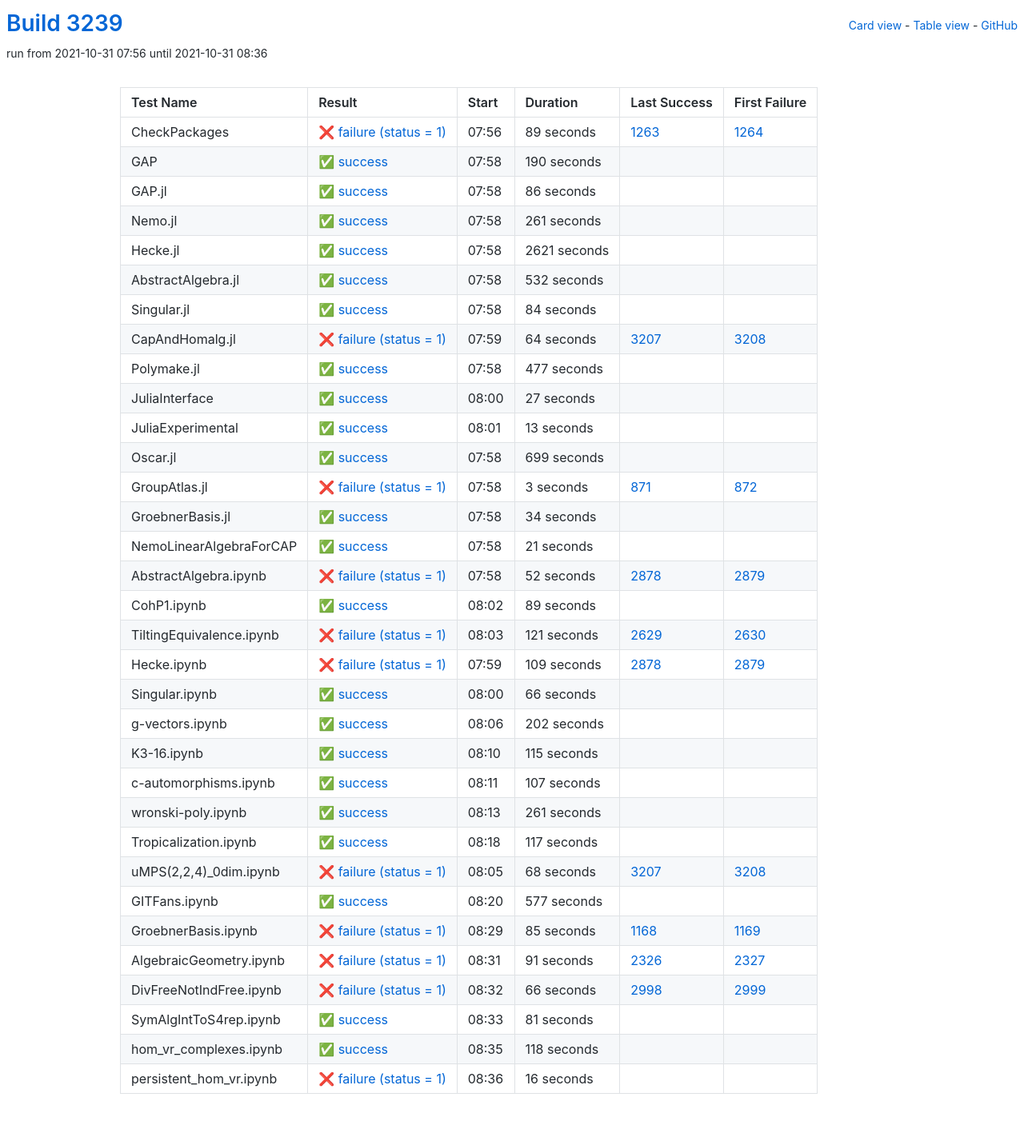
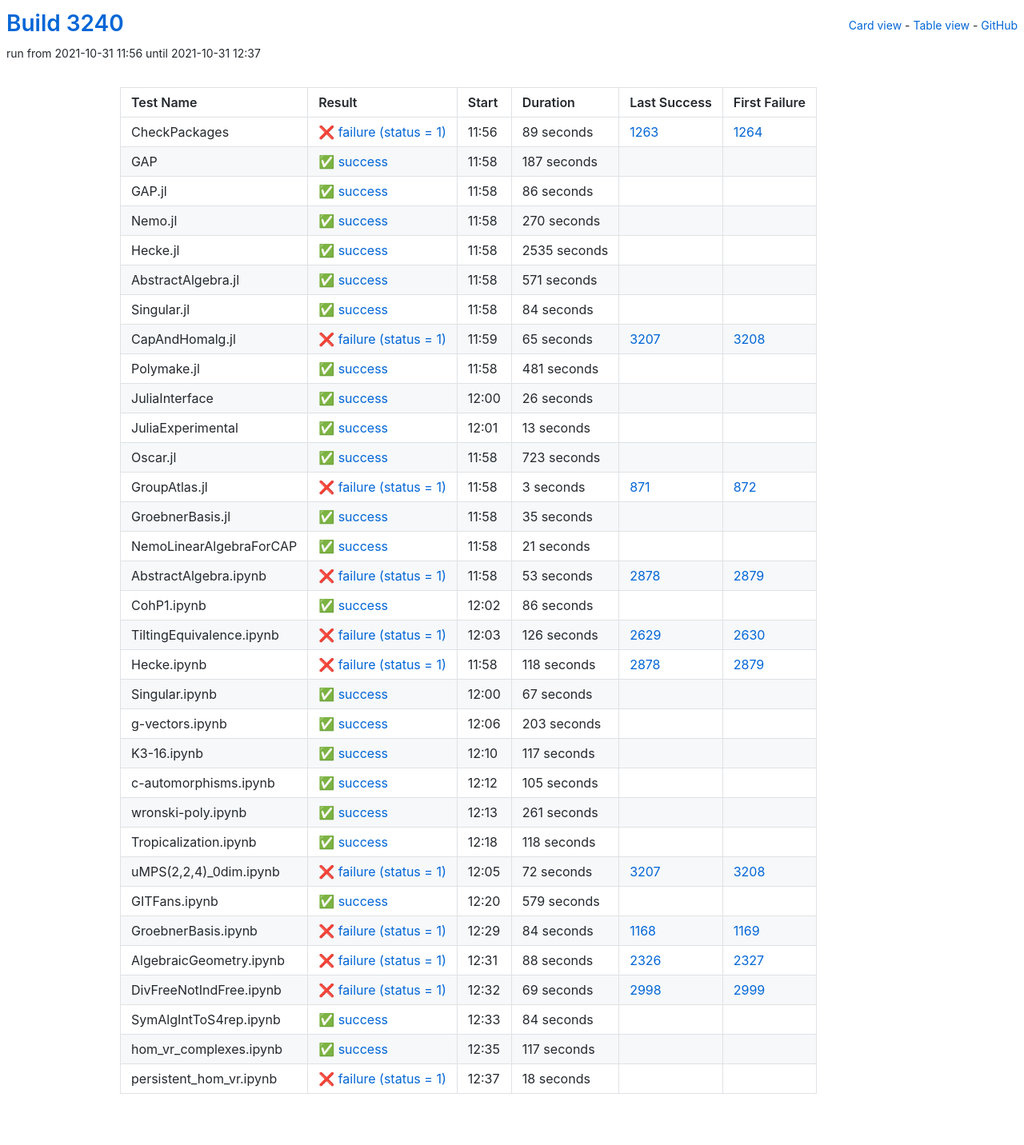
Before and after one commit to oscar-system/oscar-ci-status-stable, a Jekyll site: the page built from table.html, in a window 1280 px wide. Shown: the whole page at 80% size. Built offline with Jekyll 4.4.1, drawn with Linux system fonts in a browser that asks for light colours.

Commit message:
Build #3240

```diff
--- a/_data/ci.yml
+++ b/_data/ci.yml
@@ -1,6 +1,6 @@
 ---
-build: 3239
-build_url: https://oscarci.mathematik.uni-kl.de/job/oscar-stable/3239/
+build: 3240
+build_url: https://oscarci.mathematik.uni-kl.de/job/oscar-stable/3240/
 job: oscar-stable
 organization: oscar-system
 repo: oscar-ci-status-stable
@@ -8,8 +8,8 @@ repourl: https://github.com/oscar-system/oscar-ci-status-stable
 tests:
 - name: CheckPackages
   id: checkpackages
-  log: https://oscarci.mathematik.uni-kl.de/job/oscar-stable/3239/artifact/logs/build-3239/CheckPackages.log
-  start: 2021-10-31 07:56
+  log: https://oscarci.mathematik.uni-kl.de/job/oscar-stable/3240/artifact/logs/build-3240/CheckPackages.log
+  start: 2021-10-31 11:56
   success: false
   exitcode: 1
   status: failure
@@ -20,20 +20,20 @@ tests:
   first_failure_url: https://oscarci.mathematik.uni-kl.de/job/oscar-stable/1264/
 - name: GAP
   id: gap
-  log: https://oscarci.mathematik.uni-kl.de/job/oscar-stable/3239/artifact/logs/build-3239/GAP.log
-  start: 2021-10-31 07:58
+  log: https://oscarci.mathematik.uni-kl.de/job/oscar-stable/3240/artifact/logs/build-3240/GAP.log
+  start: 2021-10-31 11:58
   success: true
   exitcode: 0
   status: success
-  duration: 190
+  duration: 187
   last_success: false
   last_success_url:
   first_failure: false
   first_failure_url:
 - name: GAP.jl
   id: gap-jl
-  log: https://oscarci.mathematik.uni-kl.de/job/oscar-stable/3239/artifact/logs/build-3239/GAP.jl.log
-  start: 2021-10-31 07:58
+  log: https://oscarci.mathematik.uni-kl.de/job/oscar-stable/3240/artifact/logs/build-3240/GAP.jl.log
+  start: 2021-10-31 11:58
   success: true
   exitcode: 0
   status: success
@@ -44,44 +44,44 @@ tests:
   first_failure_url:
 - name: Nemo.jl
   id: nemo-jl
-  log: https://oscarci.mathematik.uni-kl.de/job/oscar-stable/3239/artifact/logs/build-3239/Nemo.jl.log
-  start: 2021-10-31 07:58
+  log: https://oscarci.mathematik.uni-kl.de/job/oscar-stable/3240/artifact/logs/build-3240/Nemo.jl.log
+  start: 2021-10-31 11:58
   success: true
   exitcode: 0
   status: success
-  duration: 261
+  duration: 270
   last_success: false
   last_success_url:
   first_failure: false
   first_failure_url:
 - name: Hecke.jl
   id: hecke-jl
-  log: https://oscarci.mathematik.uni-kl.de/job/oscar-stable/3239/artifact/logs/build-3239/Hecke.jl.log
-  start: 2021-10-31 07:58
+  log: https://oscarci.mathematik.uni-kl.de/job/oscar-stable/3240/artifact/logs/build-3240/Hecke.jl.log
+  start: 2021-10-31 11:58
   success: true
   exitcode: 0
   status: success
-  duration: 2621
+  duration: 2535
   last_success: false
   last_success_url:
   first_failure: false
   first_failure_url:
 - name: AbstractAlgebra.jl
   id: abstractalgebra-jl
-  log: https://oscarci.mathematik.uni-kl.de/job/oscar-stable/3239/artifact/logs/build-3239/AbstractAlgebra.jl.log
-  start: 2021-10-31 07:58
+  log: https://oscarci.mathematik.uni-kl.de/job/oscar-stable/3240/artifact/logs/build-3240/AbstractAlgebra.jl.log
+  start: 2021-10-31 11:58
   success: true
   exitcode: 0
   status: success
-  duration: 532
+  duration: 571
   last_success: false
   last_success_url:
   first_failure: false
   first_failure_url:
 - name: Singular.jl
   id: singular-jl
-  log: https://oscarci.mathematik.uni-kl.de/job/oscar-stable/3239/artifact/logs/build-3239/Singular.jl.log
-  start: 2021-10-31 07:58
+  log: https://oscarci.mathematik.uni-kl.de/job/oscar-stable/3240/artifact/logs/build-3240/Singular.jl.log
+  start: 2021-10-31 11:58
   success: true
   exitcode: 0
   status: success
@@ -92,44 +92,44 @@ tests:
   first_failure_url:
 - name: CapAndHomalg.jl
   id: capandhomalg-jl
-  log: https://oscarci.mathematik.uni-kl.de/job/oscar-stable/3239/artifact/logs/build-3239/CapAndHomalg.jl.log
-  start: 2021-10-31 07:59
+  log: https://oscarci.mathematik.uni-kl.de/job/oscar-stable/3240/artifact/logs/build-3240/CapAndHomalg.jl.log
+  start: 2021-10-31 11:59
   success: false
   exitcode: 1
   status: failure
-  duration: 64
+  duration: 65
   last_success: 3207
   last_success_url: https://oscarci.mathematik.uni-kl.de/job/oscar-stable/3207/
   first_failure: 3208
   first_failure_url: https://oscarci.mathematik.uni-kl.de/job/oscar-stable/3208/
 - name: Polymake.jl
   id: polymake-jl
-  log: https://oscarci.mathematik.uni-kl.de/job/oscar-stable/3239/artifact/logs/build-3239/Polymake.jl.log
-  start: 2021-10-31 07:58
+  log: https://oscarci.mathematik.uni-kl.de/job/oscar-stable/3240/artifact/logs/build-3240/Polymake.jl.log
+  start: 2021-10-31 11:58
   success: true
   exitcode: 0
   status: success
-  duration: 477
+  duration: 481
   last_success: false
   last_success_url:
   first_failure: false
   first_failure_url:
 - name: JuliaInterface
   id: juliainterface
-  log: https://oscarci.mathematik.uni-kl.de/job/oscar-stable/3239/artifact/logs/build-3239/JuliaInterface.log
-  start: 2021-10-31 08:00
+  log: https://oscarci.mathematik.uni-kl.de/job/oscar-stable/3240/artifact/logs/build-3240/JuliaInterface.log
+  start: 2021-10-31 12:00
   success: true
   exitcode: 0
   status: success
-  duration: 27
+  duration: 26
   last_success: false
   last_success_url:
   first_failure: false
   first_failure_url:
 - name: JuliaExperimental
   id: juliaexperimental
-  log: https://oscarci.mathematik.uni-kl.de/job/oscar-stable/3239/artifact/logs/build-3239/JuliaExperimental.log
-  start: 2021-10-31 08:01
+  log: https://oscarci.mathematik.uni-kl.de/job/oscar-stable/3240/artifact/logs/build-3240/JuliaExperimental.log
+  start: 2021-10-31 12:01
   success: true
   exitcode: 0
   status: success
@@ -140,20 +140,20 @@ tests:
   first_failure_url:
 - name: Oscar.jl
   id: oscar-jl
-  log: https://oscarci.mathematik.uni-kl.de/job/oscar-stable/3239/artifact/logs/build-3239/Oscar.jl.log
-  start: 2021-10-31 07:58
+  log: https://oscarci.mathematik.uni-kl.de/job/oscar-stable/3240/artifact/logs/build-3240/Oscar.jl.log
+  start: 2021-10-31 11:58
   success: true
   exitcode: 0
   status: success
-  duration: 699
+  duration: 723
   last_success: false
   last_success_url:
   first_failure: false
   first_failure_url:
 - name: GroupAtlas.jl
   id: groupatlas-jl
-  log: https://oscarci.mathematik.uni-kl.de/job/oscar-stable/3239/artifact/logs/build-3239/GroupAtlas.jl.log
-  start: 2021-10-31 07:58
+  log: https://oscarci.mathematik.uni-kl.de/job/oscar-stable/3240/artifact/logs/build-3240/GroupAtlas.jl.log
+  start: 2021-10-31 11:58
   success: false
   exitcode: 1
   status: failure
@@ -164,20 +164,20 @@ tests:
   first_failure_url: https://oscarci.mathematik.uni-kl.de/job/oscar-stable/872/
 - name: GroebnerBasis.jl
   id: groebnerbasis-jl
-  log: https://oscarci.mathematik.uni-kl.de/job/oscar-stable/3239/artifact/logs/build-3239/GroebnerBasis.jl.log
-  start: 2021-10-31 07:58
+  log: https://oscarci.mathematik.uni-kl.de/job/oscar-stable/3240/artifact/logs/build-3240/GroebnerBasis.jl.log
+  start: 2021-10-31 11:58
   success: true
   exitcode: 0
   status: success
-  duration: 34
+  duration: 35
   last_success: false
   last_success_url:
   first_failure: false
   first_failure_url:
 - name: NemoLinearAlgebraForCAP
   id: nemolinearalgebraforcap
-  log: https://oscarci.mathematik.uni-kl.de/job/oscar-stable/3239/artifact/logs/build-3239/NemoLinearAlgebraForCAP.log
-  start: 2021-10-31 07:58
+  log: https://oscarci.mathematik.uni-kl.de/job/oscar-stable/3240/artifact/logs/build-3240/NemoLinearAlgebraForCAP.log
+  start: 2021-10-31 11:58
   success: true
   exitcode: 0
   status: success
@@ -188,104 +188,104 @@ tests:
   first_failure_url:
 - name: AbstractAlgebra.ipynb
   id: abstractalgebra-ipynb
-  log: https://oscarci.mathematik.uni-kl.de/job/oscar-stable/3239/artifact/logs/build-3239/AbstractAlgebra.ipynb.log
-  start: 2021-10-31 07:58
+  log: https://oscarci.mathematik.uni-kl.de/job/oscar-stable/3240/artifact/logs/build-3240/AbstractAlgebra.ipynb.log
+  start: 2021-10-31 11:58
   success: false
   exitcode: 1
   status: failure
-  duration: 52
+  duration: 53
   last_success: 2878
   last_success_url: https://oscarci.mathematik.uni-kl.de/job/oscar-stable/2878/
   first_failure: 2879
   first_failure_url: https://oscarci.mathematik.uni-kl.de/job/oscar-stable/2879/
 - name: CohP1.ipynb
   id: cohp1-ipynb
-  log: https://oscarci.mathematik.uni-kl.de/job/oscar-stable/3239/artifact/logs/build-3239/CohP1.ipynb.log
-  start: 2021-10-31 08:02
+  log: https://oscarci.mathematik.uni-kl.de/job/oscar-stable/3240/artifact/logs/build-3240/CohP1.ipynb.log
+  start: 2021-10-31 12:02
   success: true
   exitcode: 0
   status: success
-  duration: 89
+  duration: 86
   last_success: false
   last_success_url:
   first_failure: false
   first_failure_url:
 - name: TiltingEquivalence.ipynb
   id: tiltingequivalence-ipynb
-  log: https://oscarci.mathematik.uni-kl.de/job/oscar-stable/3239/artifact/logs/build-3239/TiltingEquivalence.ipynb.log
-  start: 2021-10-31 08:03
+  log: https://oscarci.mathematik.uni-kl.de/job/oscar-stable/3240/artifact/logs/build-3240/TiltingEquivalence.ipynb.log
+  start: 2021-10-31 12:03
   success: false
   exitcode: 1
   status: failure
-  duration: 121
+  duration: 126
   last_success: 2629
   last_success_url: https://oscarci.mathematik.uni-kl.de/job/oscar-stable/2629/
   first_failure: 2630
   first_failure_url: https://oscarci.mathematik.uni-kl.de/job/oscar-stable/2630/
 - name: Hecke.ipynb
   id: hecke-ipynb
-  log: https://oscarci.mathematik.uni-kl.de/job/oscar-stable/3239/artifact/logs/build-3239/Hecke.ipynb.log
-  start: 2021-10-31 07:59
+  log: https://oscarci.mathematik.uni-kl.de/job/oscar-stable/3240/artifact/logs/build-3240/Hecke.ipynb.log
+  start: 2021-10-31 11:58
   success: false
   exitcode: 1
   status: failure
-  duration: 109
+  duration: 118
   last_success: 2878
   last_success_url: https://oscarci.mathematik.uni-kl.de/job/oscar-stable/2878/
   first_failure: 2879
   first_failure_url: https://oscarci.mathematik.uni-kl.de/job/oscar-stable/2879/
 - name: Singular.ipynb
   id: singular-ipynb
-  log: https://oscarci.mathematik.uni-kl.de/job/oscar-stable/3239/artifact/logs/build-3239/Singular.ipynb.log
-  start: 2021-10-31 08:00
+  log: https://oscarci.mathematik.uni-kl.de/job/oscar-stable/3240/artifact/logs/build-3240/Singular.ipynb.log
+  start: 2021-10-31 12:00
   success: true
   exitcode: 0
   status: success
-  duration: 66
+  duration: 67
   last_success: false
   last_success_url:
   first_failure: false
   first_failure_url:
 - name: g-vectors.ipynb
   id: g-vectors-ipynb
-  log: https://oscarci.mathematik.uni-kl.de/job/oscar-stable/3239/artifact/logs/build-3239/g-vectors.ipynb.log
-  start: 2021-10-31 08:06
+  log: https://oscarci.mathematik.uni-kl.de/job/oscar-stable/3240/artifact/logs/build-3240/g-vectors.ipynb.log
+  start: 2021-10-31 12:06
   success: true
   exitcode: 0
   status: success
-  duration: 202
+  duration: 203
   last_success: false
   last_success_url:
   first_failure: false
   first_failure_url:
 - name: K3-16.ipynb
   id: k3-16-ipynb
-  log: https://oscarci.mathematik.uni-kl.de/job/oscar-stable/3239/artifact/logs/build-3239/K3-16.ipynb.log
-  start: 2021-10-31 08:10
+  log: https://oscarci.mathematik.uni-kl.de/job/oscar-stable/3240/artifact/logs/build-3240/K3-16.ipynb.log
+  start: 2021-10-31 12:10
   success: true
   exitcode: 0
   status: success
-  duration: 115
+  duration: 117
   last_success: false
   last_success_url:
   first_failure: false
   first_failure_url:
 - name: c-automorphisms.ipynb
   id: c-automorphisms-ipynb
-  log: https://oscarci.mathematik.uni-kl.de/job/oscar-stable/3239/artifact/logs/build-3239/c-automorphisms.ipynb.log
-  start: 2021-10-31 08:11
+  log: https://oscarci.mathematik.uni-kl.de/job/oscar-stable/3240/artifact/logs/build-3240/c-automorphisms.ipynb.log
+  start: 2021-10-31 12:12
   success: true
   exitcode: 0
   status: success
-  duration: 107
+  duration: 105
   last_success: false
   last_success_url:
   first_failure: false
   first_failure_url:
 - name: wronski-poly.ipynb
   id: wronski-poly-ipynb
-  log: https://oscarci.mathematik.uni-kl.de/job/oscar-stable/3239/artifact/logs/build-3239/wronski-poly.ipynb.log
-  start: 2021-10-31 08:13
+  log: https://oscarci.mathematik.uni-kl.de/job/oscar-stable/3240/artifact/logs/build-3240/wronski-poly.ipynb.log
+  start: 2021-10-31 12:13
   success: true
   exitcode: 0
   status: success
@@ -296,8 +296,92 @@ tests:
   first_failure_url:
 - name: Tropicalization.ipynb
   id: tropicalization-ipynb
-  log: https://oscarci.mathematik.uni-kl.de/job/oscar-stable/3239/artifact/logs/build-3239/Tropicalization.ipynb.log
-  start: 2021-10-31 08:18
+  log: https://oscarci.mathematik.uni-kl.de/job/oscar-stable/3240/artifact/logs/build-3240/Tropicalization.ipynb.log
+  start: 2021-10-31 12:18
+  success: true
+  exitcode: 0
+  status: success
+  duration: 118
+  last_success: false
+  last_success_url:
+  first_failure: false
+  first_failure_url:
+- name: uMPS(2,2,4)_0dim.ipynb
+  id: umps-2-2-4-0dim-ipynb
+  log: https://oscarci.mathematik.uni-kl.de/job/oscar-stable/3240/artifact/logs/build-3240/uMPS-2-2-4-_0dim.ipynb.log
+  start: 2021-10-31 12:05
+  success: false
+  exitcode: 1
+  status: failure
+  duration: 72
+  last_success: 3207
+  last_success_url: https://oscarci.mathematik.uni-kl.de/job/oscar-stable/3207/
+  first_failure: 3208
+  first_failure_url: https://oscarci.mathematik.uni-kl.de/job/oscar-stable/3208/
+- name: GITFans.ipynb
+  id: gitfans-ipynb
+  log: https://oscarci.mathematik.uni-kl.de/job/oscar-stable/3240/artifact/logs/build-3240/GITFans.ipynb.log
+  start: 2021-10-31 12:20
+  success: true
+  exitcode: 0
+  status: success
+  duration: 579
+  last_success: false
+  last_success_url:
+  first_failure: false
+  first_failure_url:
+- name: GroebnerBasis.ipynb
+  id: groebnerbasis-ipynb
+  log: https://oscarci.mathematik.uni-kl.de/job/oscar-stable/3240/artifact/logs/build-3240/GroebnerBasis.ipynb.log
+  start: 2021-10-31 12:29
+  success: false
+  exitcode: 1
+  status: failure
+  duration: 84
+  last_success: 1168
+  last_success_url: https://oscarci.mathematik.uni-kl.de/job/oscar-stable/1168/
+  first_failure: 1169
+  first_failure_url: https://oscarci.mathematik.uni-kl.de/job/oscar-stable/1169/
+- name: AlgebraicGeometry.ipynb
+  id: algebraicgeometry-ipynb
+  log: https://oscarci.mathematik.uni-kl.de/job/oscar-stable/3240/artifact/logs/build-3240/AlgebraicGeometry.ipynb.log
+  start: 2021-10-31 12:31
+  success: false
+  exitcode: 1
+  status: failure
+  duration: 88
+  last_success: 2326
+  last_success_url: https://oscarci.mathematik.uni-kl.de/job/oscar-stable/2326/
+  first_failure: 2327
+  first_failure_url: https://oscarci.mathematik.uni-kl.de/job/oscar-stable/2327/
+- name: DivFreeNotIndFree.ipynb
+  id: divfreenotindfree-ipynb
+  log: https://oscarci.mathematik.uni-kl.de/job/oscar-stable/3240/artifact/logs/build-3240/DivFreeNotIndFree.ipynb.log
+  start: 2021-10-31 12:32
+  success: false
+  exitcode: 1
+  status: failure
+  duration: 69
+  last_success: 2998
+  last_success_url: https://oscarci.mathematik.uni-kl.de/job/oscar-stable/2998/
+  first_failure: 2999
+  first_failure_url: https://oscarci.mathematik.uni-kl.de/job/oscar-stable/2999/
+- name: SymAlgIntToS4rep.ipynb
+  id: symalginttos4rep-ipynb
+  log: https://oscarci.mathematik.uni-kl.de/job/oscar-stable/3240/artifact/logs/build-3240/SymAlgIntToS4rep.ipynb.log
+  start: 2021-10-31 12:33
+  success: true
+  exitcode: 0
+  status: success
+  duration: 84
+  last_success: false
+  last_success_url:
+  first_failure: false
+  first_failure_url:
+- name: hom_vr_complexes.ipynb
+  id: hom-vr-complexes-ipynb
+  log: https://oscarci.mathematik.uni-kl.de/job/oscar-stable/3240/artifact/logs/build-3240/hom_vr_complexes.ipynb.log
+  start: 2021-10-31 12:35
   success: true
   exitcode: 0
   status: success
@@ -306,99 +390,15 @@ tests:
   last_success_url:
   first_failure: false
   first_failure_url:
-- name: uMPS(2,2,4)_0dim.ipynb
-  id: umps-2-2-4-0dim-ipynb
-  log: https://oscarci.mathematik.uni-kl.de/job/oscar-stable/3239/artifact/logs/build-3239/uMPS-2-2-4-_0dim.ipynb.log
-  start: 2021-10-31 08:05
+- name: persistent_hom_vr.ipynb
+  id: persistent-hom-vr-ipynb
+  log: https://oscarci.mathematik.uni-kl.de/job/oscar-stable/3240/artifact/logs/build-3240/persistent_hom_vr.ipynb.log
+  start: 2021-10-31 12:37
   success: false
   exitcode: 1
   status: failure
-  duration: 68
-  last_success: 3207
-  last_success_url: https://oscarci.mathematik.uni-kl.de/job/oscar-stable/3207/
-  first_failure: 3208
-  first_failure_url: https://oscarci.mathematik.uni-kl.de/job/oscar-stable/3208/
-- name: GITFans.ipynb
-  id: gitfans-ipynb
-  log: https://oscarci.mathematik.uni-kl.de/job/oscar-stable/3239/artifact/logs/build-3239/GITFans.ipynb.log
-  start: 2021-10-31 08:20
-  success: true
-  exitcode: 0
-  status: success
-  duration: 577
+  duration: 18
   last_success: false
   last_success_url:
   first_failure: false
   first_failure_url:
-- name: GroebnerBasis.ipynb
-  id: groebnerbasis-ipynb
-  log: https://oscarci.mathematik.uni-kl.de/job/oscar-stable/3239/artifact/logs/build-3239/GroebnerBasis.ipynb.log
-  start: 2021-10-31 08:29
-  success: false
-  exitcode: 1
-  status: failure
-  duration: 85
-  last_success: 1168
-  last_success_url: https://oscarci.mathematik.uni-kl.de/job/oscar-stable/1168/
-  first_failure: 1169
-  first_failure_url: https://oscarci.mathematik.uni-kl.de/job/oscar-stable/1169/
-- name: AlgebraicGeometry.ipynb
-  id: algebraicgeometry-ipynb
-  log: https://oscarci.mathematik.uni-kl.de/job/oscar-stable/3239/artifact/logs/build-3239/AlgebraicGeometry.ipynb.log
-  start: 2021-10-31 08:31
-  success: false
-  exitcode: 1
-  status: failure
-  duration: 91
-  last_success: 2326
-  last_success_url: https://oscarci.mathematik.uni-kl.de/job/oscar-stable/2326/
-  first_failure: 2327
-  first_failure_url: https://oscarci.mathematik.uni-kl.de/job/oscar-stable/2327/
-- name: DivFreeNotIndFree.ipynb
-  id: divfreenotindfree-ipynb
-  log: https://oscarci.mathematik.uni-kl.de/job/oscar-stable/3239/artifact/logs/build-3239/DivFreeNotIndFree.ipynb.log
-  start: 2021-10-31 08:32
-  success: false
-  exitcode: 1
-  status: failure
-  duration: 66
-  last_success: 2998
-  last_success_url: https://oscarci.mathematik.uni-kl.de/job/oscar-stable/2998/
-  first_failure: 2999
-  first_failure_url: https://oscarci.mathematik.uni-kl.de/job/oscar-stable/2999/
-- name: SymAlgIntToS4rep.ipynb
-  id: symalginttos4rep-ipynb
-  log: https://oscarci.mathematik.uni-kl.de/job/oscar-stable/3239/artifact/logs/build-3239/SymAlgIntToS4rep.ipynb.log
-  start: 2021-10-31 08:33
-  success: true
-  exitcode: 0
-  status: success
-  duration: 81
-  last_success: false
-  last_success_url:
-  first_failure: false
-  first_failure_url:
-- name: hom_vr_complexes.ipynb
-  id: hom-vr-complexes-ipynb
-  log: https://oscarci.mathematik.uni-kl.de/job/oscar-stable/3239/artifact/logs/build-3239/hom_vr_complexes.ipynb.log
-  start: 2021-10-31 08:35
-  success: true
-  exitcode: 0
-  status: success
-  duration: 118
-  last_success: false
-  last_success_url:
-  first_failure: false
-  first_failure_url:
-- name: persistent_hom_vr.ipynb
-  id: persistent-hom-vr-ipynb
-  log: https://oscarci.mathematik.uni-kl.de/job/oscar-stable/3239/artifact/logs/build-3239/persistent_hom_vr.ipynb.log
-  start: 2021-10-31 08:36
-  success: false
-  exitcode: 1
-  status: failure
-  duration: 16
-  last_success: false
-  last_success_url:
-  first_failure: false
-  first_failure_url:
```
Also changed, not shown: README.md.
